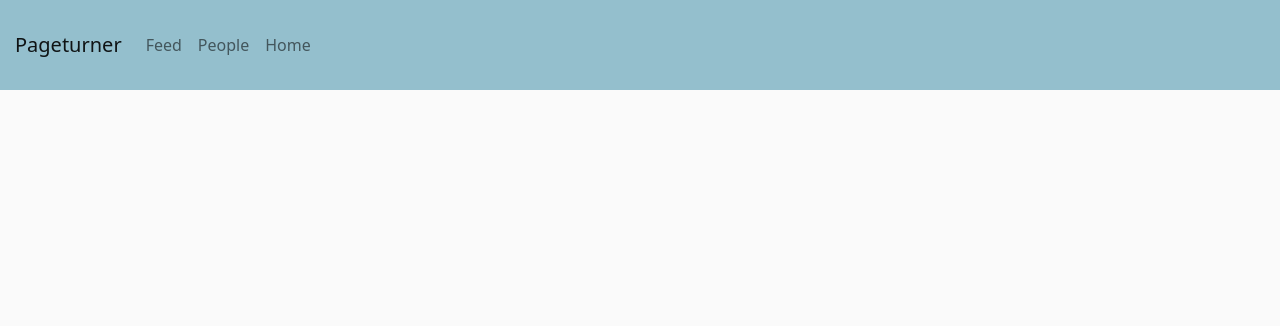
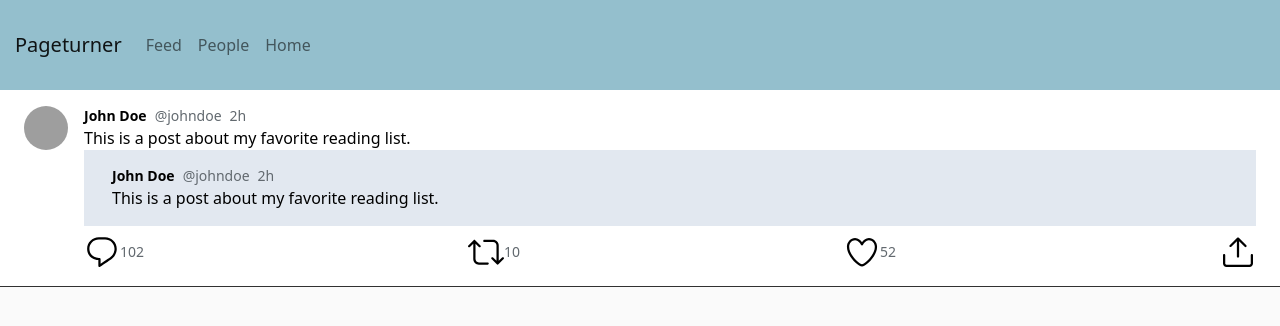
Before and after one commit to liam-prevelige/pageturner-frontend, a React (Create React App) app: page /thread in a window 1280 px wide. Shown: the top 326 px of the page. Built offline with nearby package versions, Linux system fonts and the light colour scheme; grey boxes are pictures that could not be loaded.

Commit message:
added nesting for opening comment threads

```diff
--- a/src/App.js
+++ b/src/App.js
@@ -16,6 +16,7 @@ import {Profile} from './components/Profile';
 import Auth from './components/Auth/Auth';
 import {BookInfo} from './components/BookInfo';
 import {HomePage} from './components/HomePage';
+import {ThreadView} from './components/ThreadView/ThreadView';
 
 /**
  * Core React component
@@ -61,6 +62,7 @@ const App = () => {
         <Route path="/home" element={<HomePage />} />
         {loggedIn && <Route path="/profile" element={<Profile />}/>}
         <Route path="/book-info/*" element={<BookInfo />} />
+        <Route path="/thread/*" element={<ThreadView />} />
       </Routes>
     </Router >
   );
--- a/src/components/Comment/Comment.js
+++ b/src/components/Comment/Comment.js
@@ -1,15 +1,19 @@
 import {React} from 'react';
+import {useNavigate} from 'react-router-dom';
 import {Reply, Retweet, Like, Share} from '../../assets/Icons';
 
 export const Comment = ({commentData, depth}) => {
+  const navigate = useNavigate();
   const loadThread = (commentData) => {
+    const path = `/thread/${commentData.uid}`;
+    navigate(path);
     console.log('Loading thread for comment: ', commentData);
   };
   const bgColor = depth<2 ? 'bg-white' : 'bg-slate-200';
   console.log(bgColor);
   return (
     <>
-      <div className={`flex space-x-3 px-4 py-3 border-primary-container_border_color ${bgColor}`} onClick={loadThread(commentData)}>
+      <div className={`flex space-x-3 px-4 py-3 border-primary-container_border_color ${bgColor}`} onClick={() => loadThread(commentData)}>
         {depth<2 && <img src={commentData.avatar} className="w-11 h-11 rounded-full" />}
         <div className="flex-1">
           <div className="flex items-center text-sm space-x-2">
@@ -18,13 +22,13 @@ export const Comment = ({commentData, depth}) => {
             <span className="text-primary-gray_colors">2h</span>
           </div>
           <div className="ml-1">
-            <p className="items-center text-black overflow-hidden">
+            <div className="items-center text-black overflow-hidden">
               {commentData.text}
               {/* Parent comment: */}
               {depth<2 &&
-                <Comment commentData={commentData.parentData} depth={2} onClick={loadThread(commentData.parentData)}/>
+                <Comment commentData={commentData.parentData} depth={2} onClick={() => loadThread(commentData.parentData)}/>
               }
-            </p>
+            </div>
             {depth<2 && <ul className="flex justify-between mt-2">
               <li className="flex items-center text-sm space-x-0 text-primary-gray_colors hover:text-primary-reply group cursor-pointer">
                 <div className="flex items-center justify-center w-9 h-9 rounded-full transform transition-colors duration-2 group-hover:bg-primary-reply_hover">
--- a/src/components/HomePage/index.jsx
+++ b/src/components/HomePage/index.jsx
@@ -2,9 +2,36 @@ import {React} from 'react';
 import './HomePage.css';
 import {TopTIcon} from '../../assets/Icons';
 import {ShareBox} from '../ShareBox/ShareBox';
-import {ThreadView} from '../ThreadView/ThreadView';
+import {Comment} from '../Comment/Comment';
 
 export const HomePage = () => {
+  const topLevelCommentData = {
+    uid: '1',
+    displayName: 'John Doe',
+    username: 'johndoe',
+    avatar: 'https://www.protocol.com/media-library/image.png?id=27946197&width=1200&height=600',
+    text: 'This is a post about my favorite reading list.',
+    metadata: {
+      likes: 52,
+      replies: 102,
+      retweets: 10,
+      timestamp: '2021-05-01T00:00:00.000Z',
+    },
+    parentData: {
+      uid: '1',
+      displayName: 'John Doe',
+      username: 'johndoe',
+      avatar: 'https://www.protocol.com/media-library/image.png?id=27946197&width=1200&height=600',
+      text: 'This is a post about my favorite reading list.',
+      metadata: {
+        likes: 52,
+        replies: 102,
+        retweets: 10,
+        timestamp: '2021-05-01T00:00:00.000Z',
+      },
+    },
+  };
+
   return (
     <>
       <div className="min-h-screen mx-auto max-w-7xl flex">
@@ -19,10 +46,13 @@ export const HomePage = () => {
               </div>
             </header>
             <div className="flex space-x-4 px-5 py-2 border-b border-primary-container_border_color">
-              <img className="rounded-full h-11 w-11 mt-1" src="https://www.protocol.com/media-library/image.png?id=27946197&width=1200&height=600"/>
-              <ShareBox/>
+              <img className="rounded-full h-11 w-11 mt-1" src="https://www.protocol.com/media-library/image.png?id=27946197&width=1200&height=600" />
+              <ShareBox />
             </div>
-            <ThreadView/>
+            <div>
+              <Comment commentData={topLevelCommentData} depth={1} />
+              <div style={{borderTop: '1px solid'}}></div>
+            </div>
           </>
         </main>
       </div>
```
